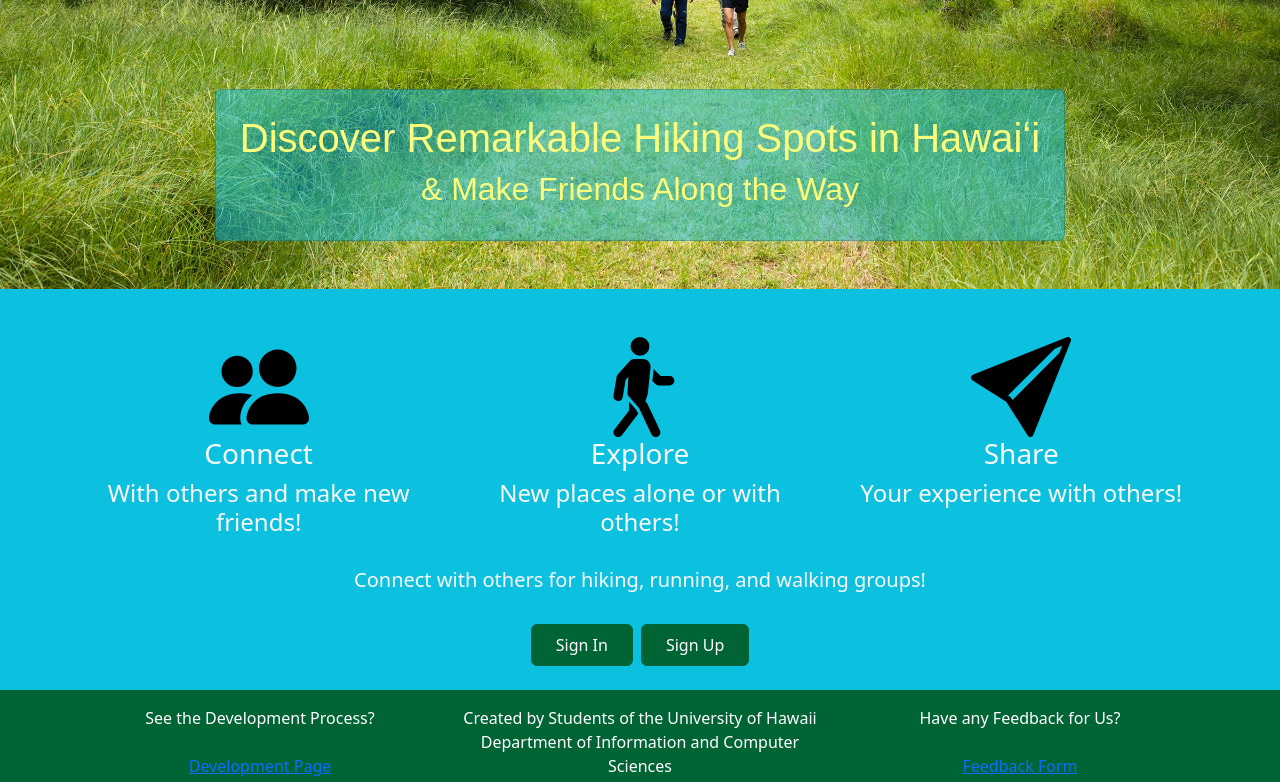
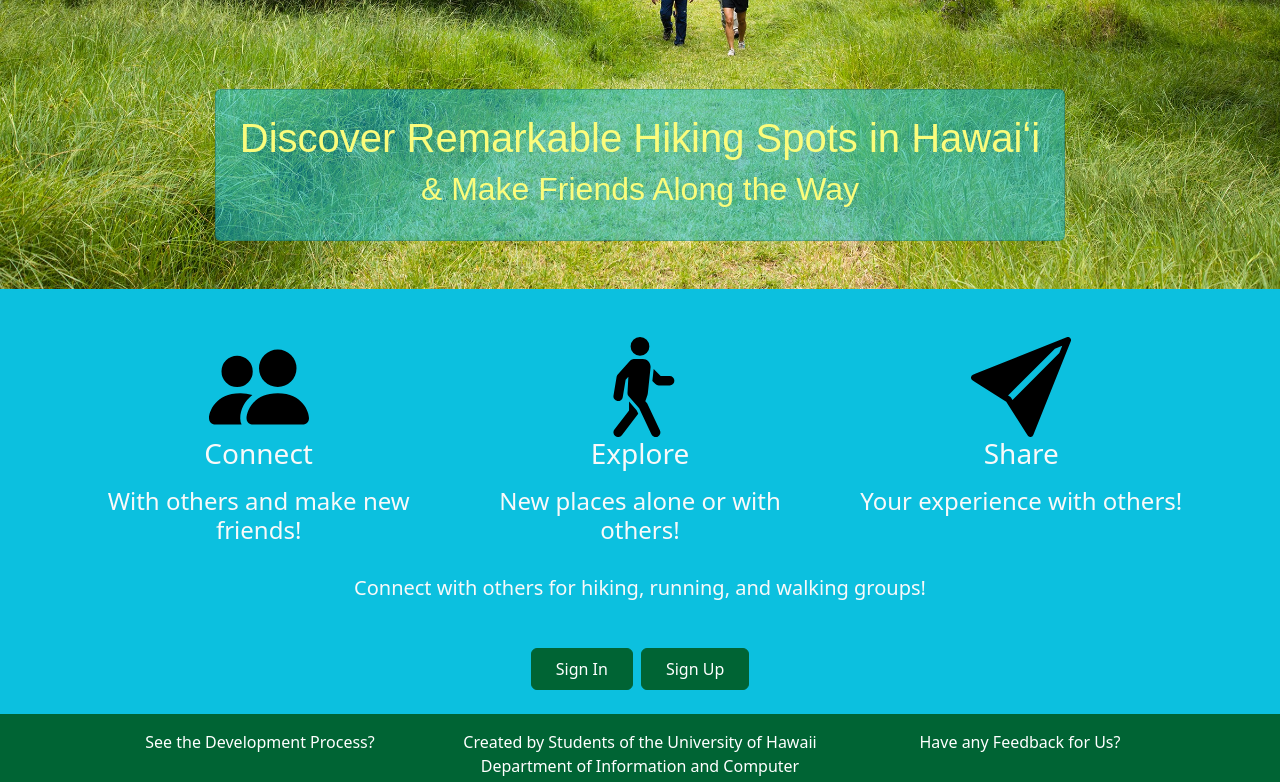
Before and after one commit to outdoor-buddies-new/outdoor-buddies-new, a Next.js app: page / in a window 1280 px wide. Shown: the part 435-1217 px from the top of the page. Built offline with nearby package versions, Linux system fonts and the light colour scheme; no server answers; a web font is replaced by a local one.

Commit message:
changed landing-page slightly so would look good for loggedin users too

```diff
--- a/src/app/page.tsx
+++ b/src/app/page.tsx
@@ -22,21 +22,21 @@ const Home = async () => {
             <Row className="mt-5 gap-1 text-center">
               <Col className="text-center">
                 <PeopleFill size={100} />
-                <h3>Connect</h3>
+                <h3 className="mb-3">Connect</h3>
                 <h4>With others and make new friends!</h4>
               </Col>
               <Col className="text-center">
                 <PersonWalking size={100}/>
-                <h3>Explore</h3>
+                <h3 className="mb-3">Explore</h3>
                 <h4>New places alone or with others!</h4>
               </Col>
               <Col className="text-center">
                 <SendFill size={100}/>
-                <h3>Share</h3>
+                <h3 className="mb-3">Share</h3>
                 <h4>Your experience with others!</h4>
               </Col>
             </Row>
-            <h5 className="mt-4">Connect with others for hiking, running, and walking groups!</h5>
+            <h5 className="mt-4 mb-4">Connect with others for hiking, running, and walking groups!</h5>
             {!session && (
               <div className="d-flex gap-2 justify-content-center mt-4 mb-4">
                 <Button href="auth/signin" className="landing-button px-4 py-2">Sign In</Button>
```
